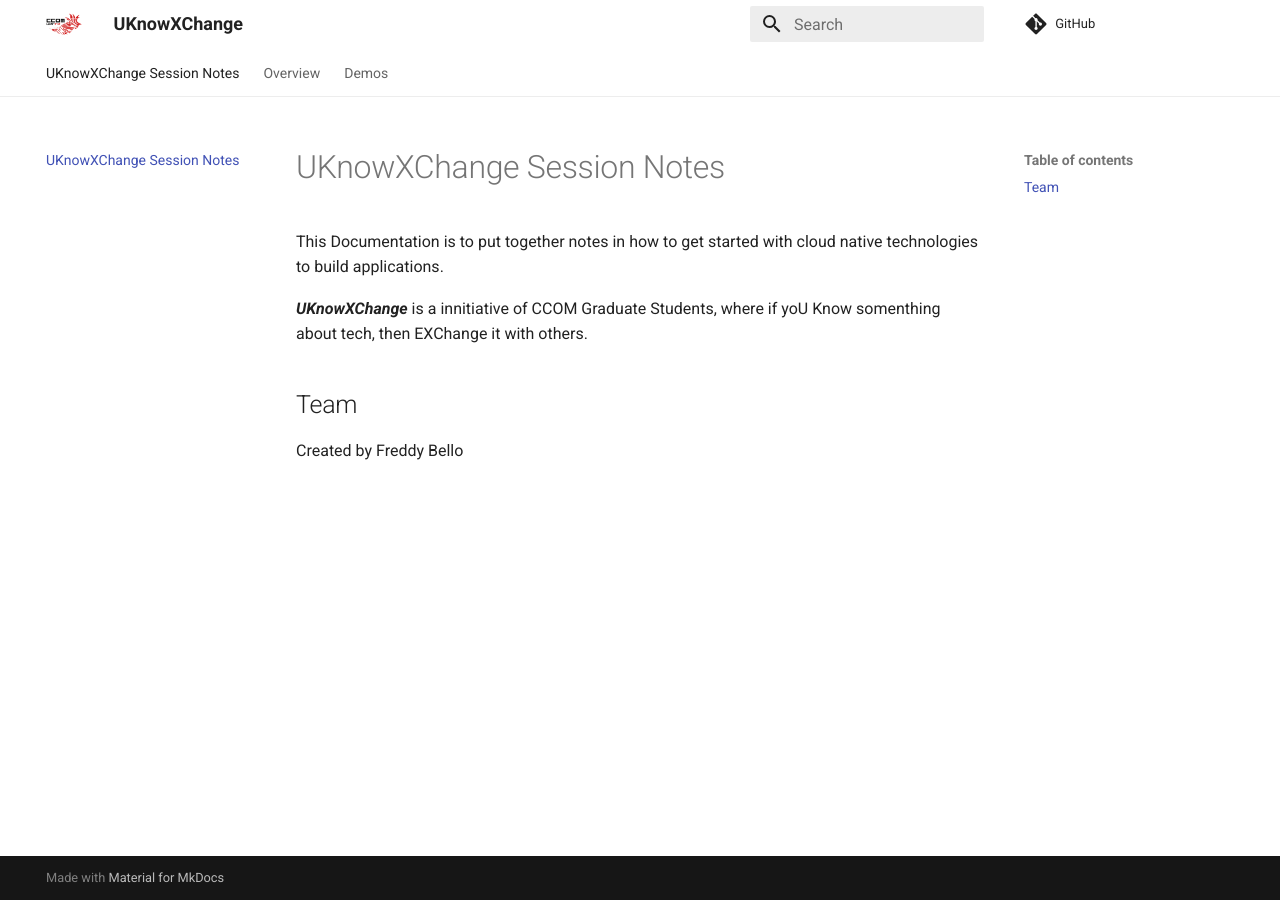
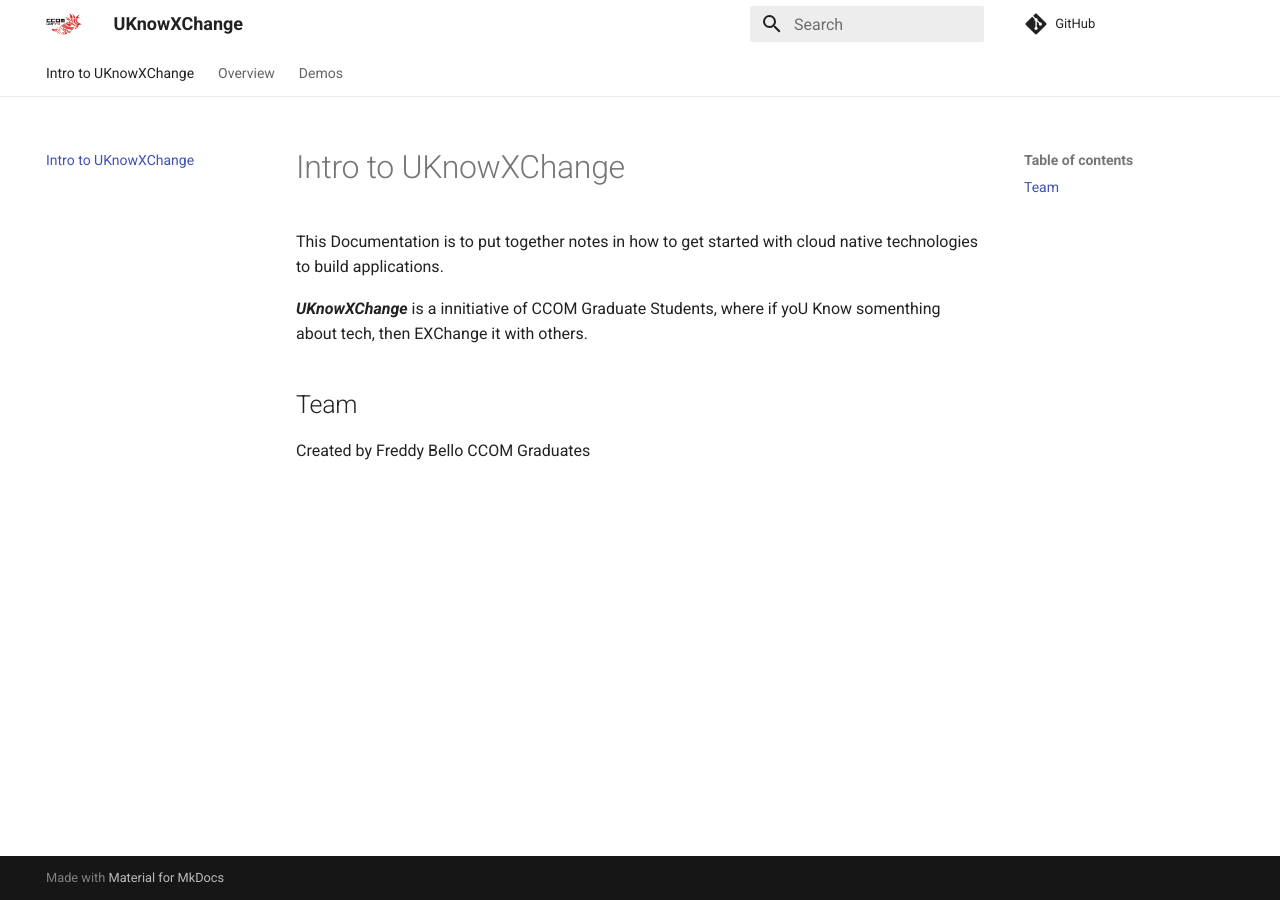
Before and after one commit to fbellom/uprrp-knowledge-xfer, an MkDocs documentation site: the page built from docs/index.md, in a window 1280 px wide. Built offline with MkDocs 1.6.1 and Material for MkDocs 9.7.7, drawn with Linux system fonts in a browser that asks for light colours; comment, search, counter and statistics services are not loaded.

Commit message:
v2024-10-25 Changes Index.MD

```diff
--- a/docs/index.md
+++ b/docs/index.md
@@ -1,4 +1,4 @@
-# UKnowXChange Session Notes
+# Intro to UKnowXChange
 
 This Documentation is to put together notes in how to get started with cloud native technologies to build applications.
 
@@ -7,3 +7,4 @@ _**UKnowXChange**_ is a innitiative of CCOM Graduate Students, where if yoU Know
 ## Team
 
 Created by Freddy Bello
+CCOM Graduates
```
